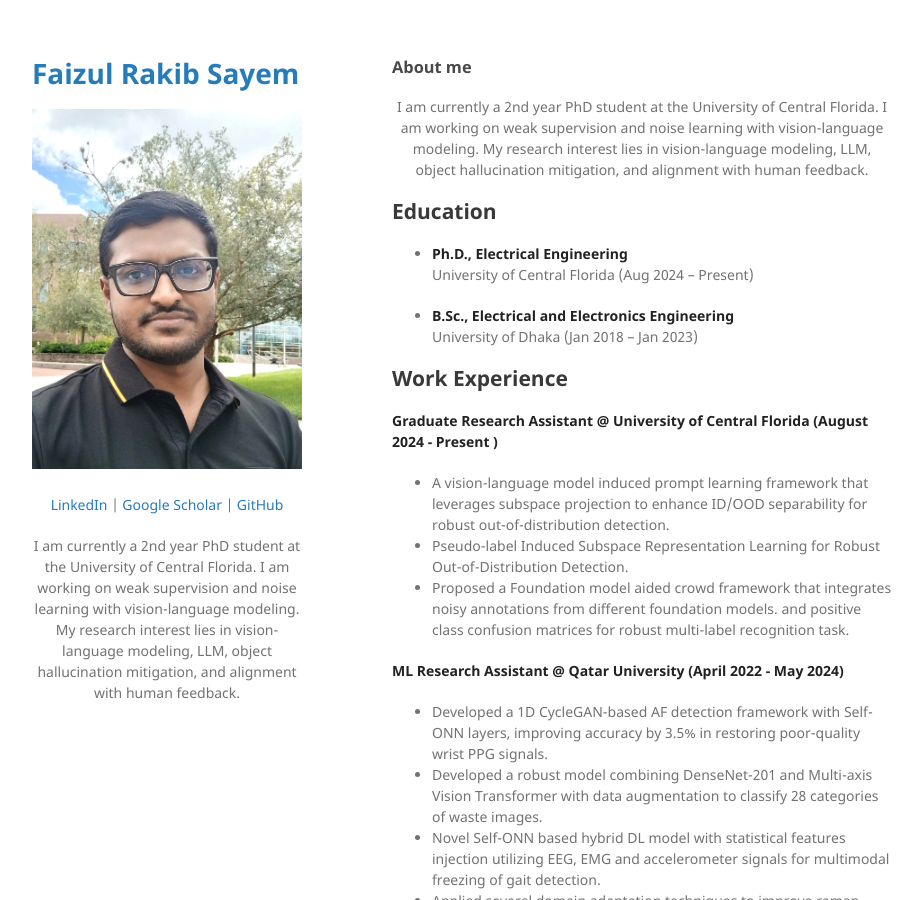
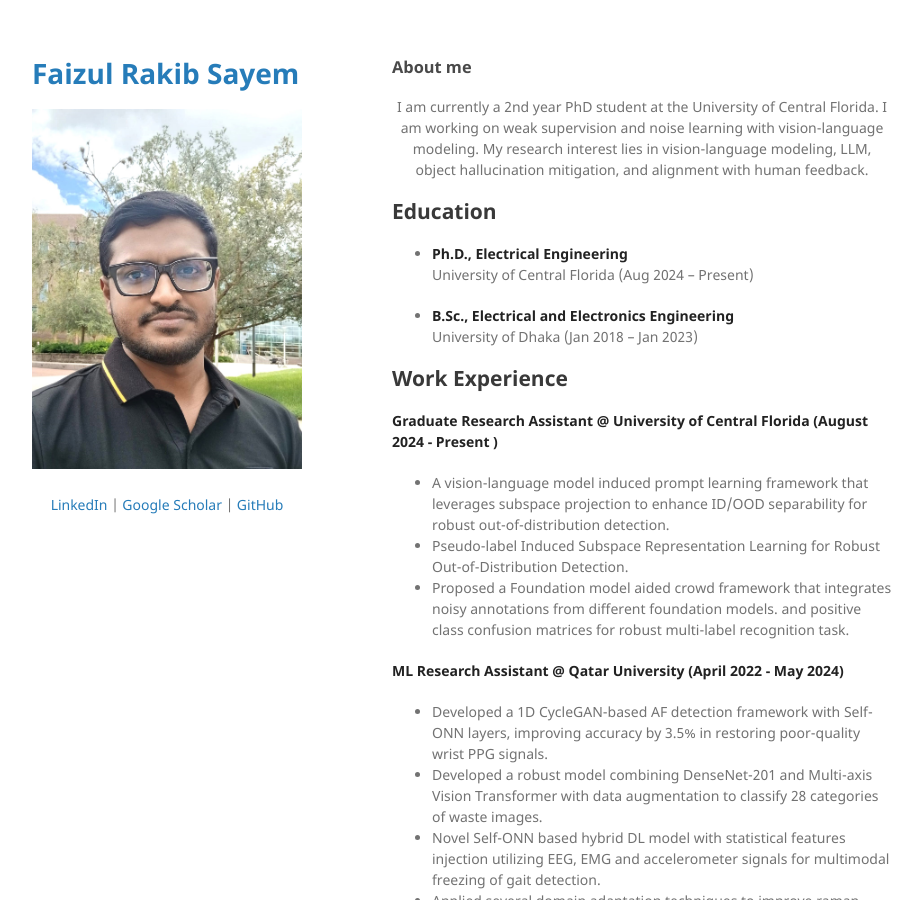
Before and after one commit to Sayem13003/Sayem, a Jekyll site: the page built from index.md, in a window 1280 px wide and 900 px high. Shown: the whole window, without its empty margins (178-1100 px from the left). Built offline with Jekyll 4.4.1, drawn with Linux system fonts in a browser that asks for light colours; our own code applies the rules of GitHub Pages for plain Markdown files.

Commit message:
Update _config.yml

```diff
--- a/_config.yml
+++ b/_config.yml
@@ -5,10 +5,6 @@ description: >
     <a href="https://www.linkedin.com/in/faizul-rakib-sayem-994b4837a/" target="_blank">LinkedIn</a> |
     <a href="https://scholar.google.com/citations?user=EVdrzM4AAAAJ&hl=en" target="_blank">Google Scholar</a> |
     <a href="https://github.com/Sayem13003" target="_blank">GitHub</a>
-  </p>
-
-  <p align="center">
-    I am currently a 2nd year PhD student at the University of Central Florida. I am working on weak supervision and noise learning with vision-language modeling. My research interest lies in vision-language modeling, LLM, object hallucination mitigation, and alignment with human feedback.
   </p>
 
 
```
